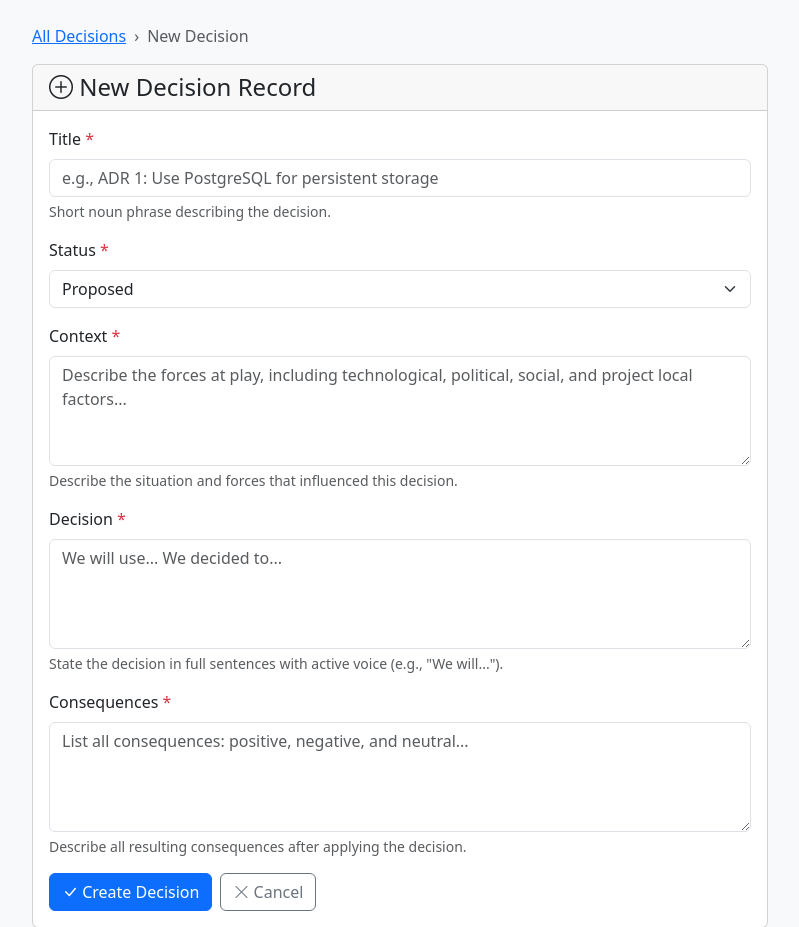
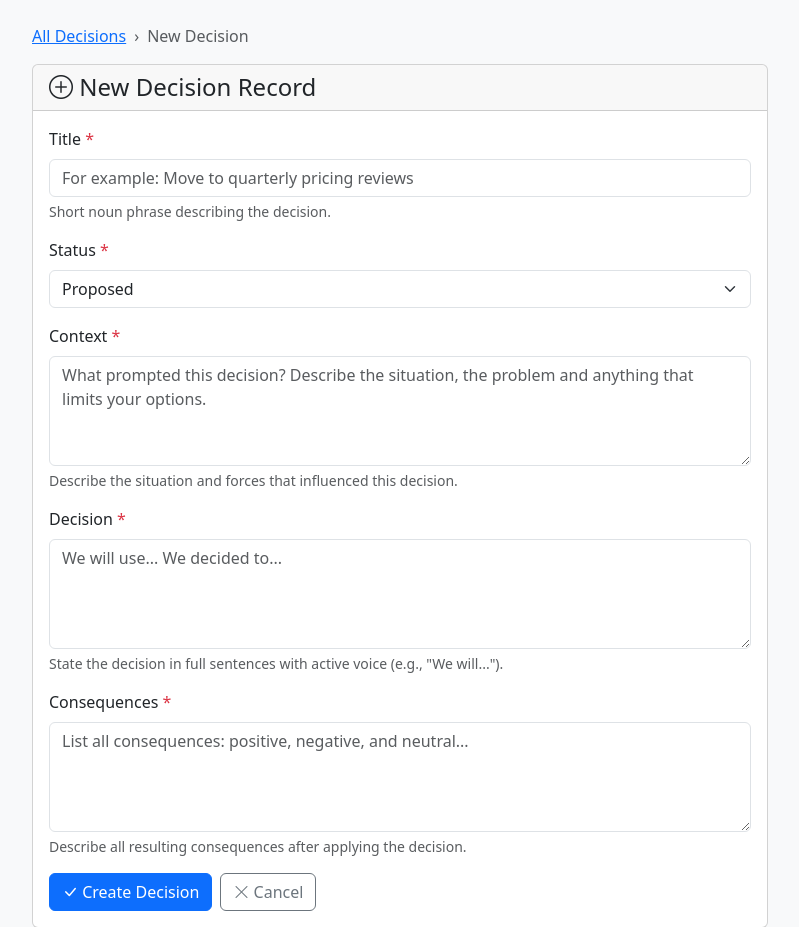
Before and after one commit to DecisionRecordsORG/DecisionRecords, a Flask app: template templates/decision.html in a window 1280 px wide. Shown: the part 56-983 px from the top of the page, without its empty margins (50-849 px from the left). Run offline with Flask 3, Linux system fonts and the light colour scheme; the template is opened without the code that fills it, so the values that code supplies are empty; data comes from the database, SQL or seed files in the repository; some libraries are stand-ins or nearby versions.

Commit message:
Lead the README and in-app copy with decision records for teams
The README opens with decision records for any team and keeps an accurate
section on the ADR format and arc42 for software teams (the status list now
matches the statuses the app has). The landing page, tenant deletion dialog,
email and spaces settings copy and the legacy server templates no longer
describe the product as being for architecture decisions.

Adds the changelog entries and the delivery contract for this branch.

```diff
--- a/frontend/src/app/components/landing/landing.component.ts
+++ b/frontend/src/app/components/landing/landing.component.ts
@@ -49,8 +49,8 @@ interface TenantInfo {
           <h1>Decision Records</h1>
           <p class="tagline">Helping teams remember why decisions were made</p>
           <p class="description">
-            An open source platform for capturing and preserving the reasoning behind
-            important architecture decisions using the ADR format.
+            An open source platform where teams record the decisions they make,
+            why they made them and what follows from them.
           </p>
           <div class="source-banner">
             <span>
--- a/frontend/src/app/components/settings/settings.component.ts
+++ b/frontend/src/app/components/settings/settings.component.ts
@@ -220,7 +220,7 @@ import { getRoleBadge, RoleBadge } from '../../services/role.helper';
                 </mat-card-title>
               </mat-card-header>
               <mat-card-content>
-                <p><strong>What is this for?</strong> Configure email delivery for notifications about your organisation's architecture decisions.</p>
+                <p><strong>What is this for?</strong> Configure email delivery for notifications about your organisation's decisions.</p>
                 <h4>Use Cases</h4>
                 <ul>
                   <li>Decision status changes</li>
@@ -742,7 +742,7 @@ import { getRoleBadge, RoleBadge } from '../../services/role.helper';
                 </mat-card-title>
               </mat-card-header>
               <mat-card-content>
-                <p>Spaces help organize your architecture decisions into logical groups.</p>
+                <p>Spaces help organize your decisions into groups, such as a team, a project or a topic.</p>
                 <ul>
                   <li><strong>Default Space:</strong> New decisions are automatically assigned to this space</li>
                   <li><strong>Multiple Spaces:</strong> Decisions can belong to multiple spaces</li>
--- a/frontend/src/app/components/superadmin-tenants/superadmin-tenants.component.ts
+++ b/frontend/src/app/components/superadmin-tenants/superadmin-tenants.component.ts
@@ -1785,7 +1785,7 @@ interface DeleteTenantDialogData {
         <p>The following data will be permanently deleted:</p>
         <ul>
           <li>All users and their accounts</li>
-          <li>All architecture decisions</li>
+          <li>All decision records</li>
           <li>All decision spaces</li>
           <li>All tenant settings and configurations</li>
           <li>SSO configuration (if any)</li>
--- a/templates/decision.html
+++ b/templates/decision.html
@@ -74,7 +74,7 @@
                         <div class="mb-3">
                             <label for="title" class="form-label">Title <span class="text-danger">*</span></label>
                             <input type="text" class="form-control" id="title" required
-                                   placeholder="e.g., ADR 1: Use PostgreSQL for persistent storage">
+                                   placeholder="For example: Move to quarterly pricing reviews">
                             <div class="form-text">Short noun phrase describing the decision.</div>
                         </div>
 
@@ -91,7 +91,7 @@
                         <div class="mb-3">
                             <label for="context" class="form-label">Context <span class="text-danger">*</span></label>
                             <textarea class="form-control" id="context" rows="4" required
-                                      placeholder="Describe the forces at play, including technological, political, social, and project local factors..."></textarea>
+                                      placeholder="What prompted this decision? Describe the situation, the problem and anything that limits your options."></textarea>
                             <div class="form-text">Describe the situation and forces that influenced this decision.</div>
                         </div>
 
@@ -166,7 +166,7 @@
                 <button type="button" class="btn-close" data-bs-dismiss="modal"></button>
             </div>
             <div class="modal-body">
-                <p>Are you sure you want to delete this architecture decision? This action cannot be undone.</p>
+                <p>Are you sure you want to delete this decision? This action cannot be undone.</p>
                 <p class="text-danger"><strong>All history will also be deleted.</strong></p>
             </div>
             <div class="modal-footer">
--- a/templates/profile.html
+++ b/templates/profile.html
@@ -47,7 +47,7 @@
                         <input class="form-check-input" type="checkbox" id="notifyOnCreate">
                         <label class="form-check-label" for="notifyOnCreate">
                             <strong>New Decisions</strong>
-                            <span class="d-block text-muted small">Get notified when a new architecture decision is created</span>
+                            <span class="d-block text-muted small">Get notified when a new decision is created</span>
                         </label>
                     </div>
 
```
Also changed, not shown: .delivery/changes/2026-11-21-decision-records-for-teams.toml (added), CHANGELOG.md, README.md.
